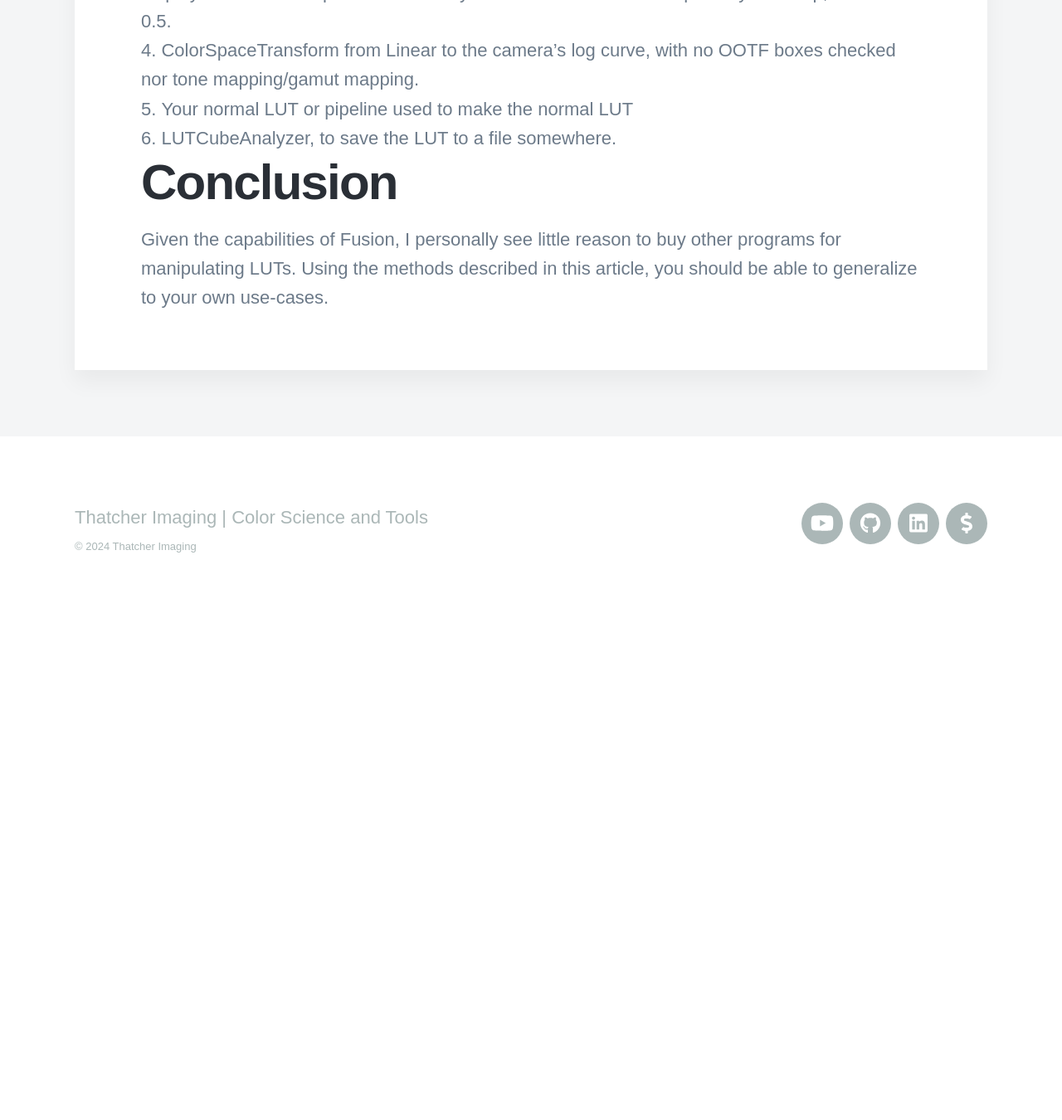
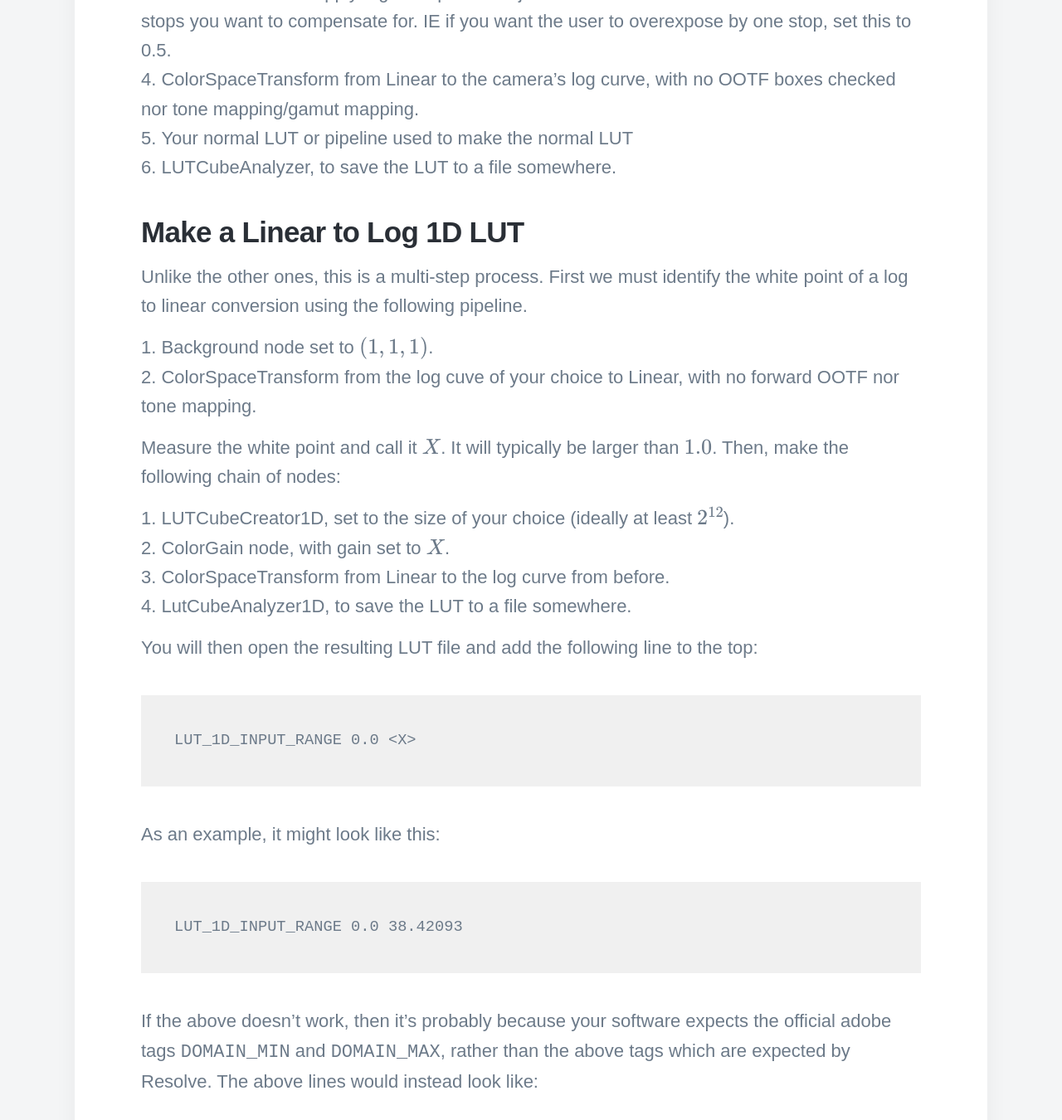
Before and after one commit to thatcherfreeman/thatcherfreeman.github.io, a Jekyll site: the page built from _tutorials/fusion-luts.md, in a window 1280 px wide and 1400 px high, scrolled down 17775 px. Shown: the top 1350 px of the window at 83% size. Built offline with Jekyll 4.4.1, drawn with Linux system fonts in a browser that asks for light colours; nearby versions of some CDN libraries; some web fonts are replaced; formulas are drawn with MathJax 3; before the commit the page ends 18520 px from its top, so only the background shows below that; some of the changed text lies outside the part shown.

Commit message:
added linear to log 1d luts example

````diff
--- a/_tutorials/fusion-luts.md
+++ b/_tutorials/fusion-luts.md
@@ -42,6 +42,7 @@ In this article, I'll describe the necessary steps to accomplish most LUT creati
     - [Change the grayscale behavior of a LUT](#change-the-grayscale-behavior-of-a-lut)
     - [Adjusting the LUT for Video Levels](#adjusting-the-lut-for-video-levels)
     - [Make an exposure compensation LUT.](#make-an-exposure-compensation-lut)
+    - [Make a Linear to Log 1D LUT](#make-a-linear-to-log-1d-lut)
 - [Conclusion](#conclusion)
 
 ---
@@ -332,6 +333,35 @@ Sometimes it's helpful to have a monitoring LUT that includes a one stop overexp
 5. Your normal LUT or pipeline used to make the normal LUT
 6. LUTCubeAnalyzer, to save the LUT to a file somewhere.
 
+## Make a Linear to Log 1D LUT
+Unlike the other ones, this is a multi-step process. First we must identify the white point of a log to linear conversion using the following pipeline.
+1. Background node set to $$(1, 1, 1)$$.
+2. ColorSpaceTransform from the log cuve of your choice to Linear, with no forward OOTF nor tone mapping.
+
+Measure the white point and call it $$X$$. It will typically be larger than $$1.0$$. Then, make the following chain of nodes:
+1. LUTCubeCreator1D, set to the size of your choice (ideally at least $$2^{12}$$).
+2. ColorGain node, with gain set to $$X$$.
+3. ColorSpaceTransform from Linear to the log curve from before.
+4. LutCubeAnalyzer1D, to save the LUT to a file somewhere.
+
+You will then open the resulting LUT file and add the following line to the top:
+
+```
+LUT_1D_INPUT_RANGE 0.0 <X>
+```
+
+As an example, it might look like this:
+```
+LUT_1D_INPUT_RANGE 0.0 38.42093
+```
+
+If the above doesn't work, then it's probably because your software expects the official adobe tags `DOMAIN_MIN` and `DOMAIN_MAX`, rather than the above tags which are expected by Resolve. The above lines would instead look like:
+```
+DOMAIN_MIN 0.0 0.0 0.0
+DOMAIN_MAX 38.42093 38.42093 38.42093
+```
+
+
 # Conclusion
 
 Given the capabilities of Fusion, I personally see little reason to buy other programs for manipulating LUTs. Using the methods described in this article, you should be able to generalize to your own use-cases.
````
